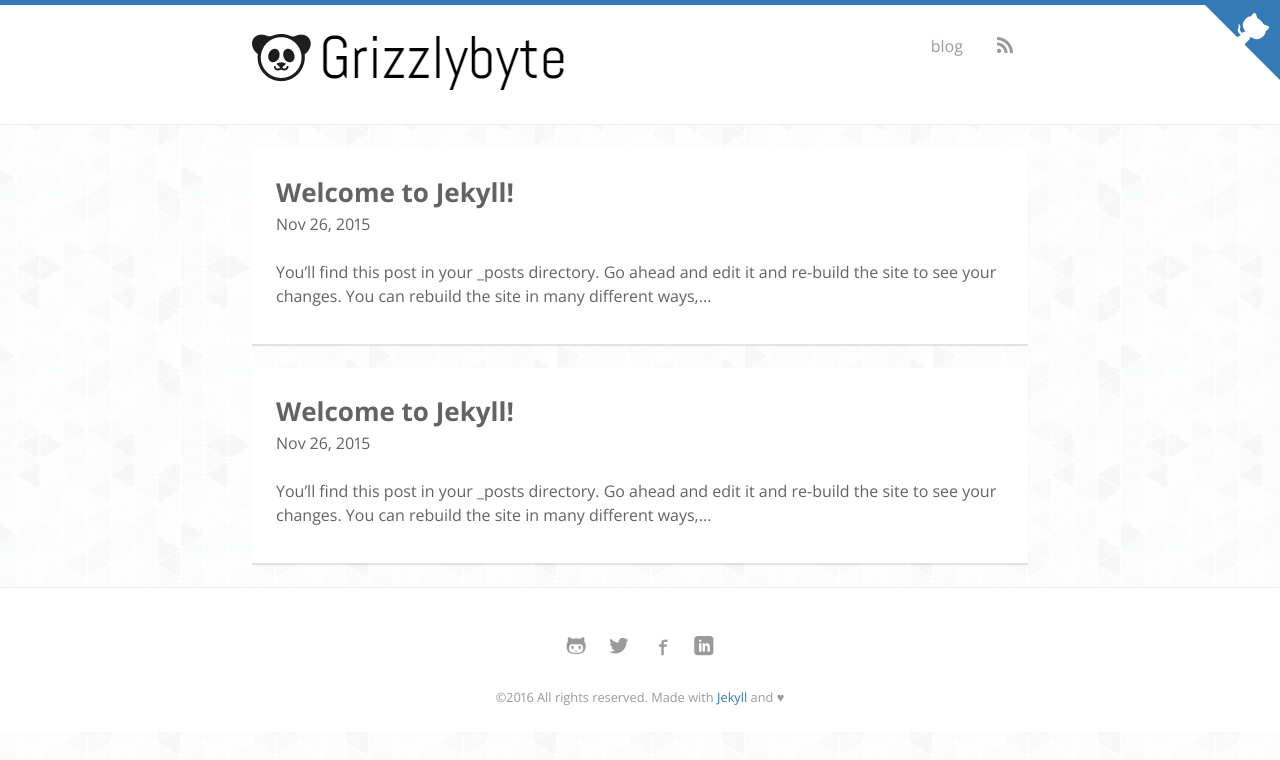
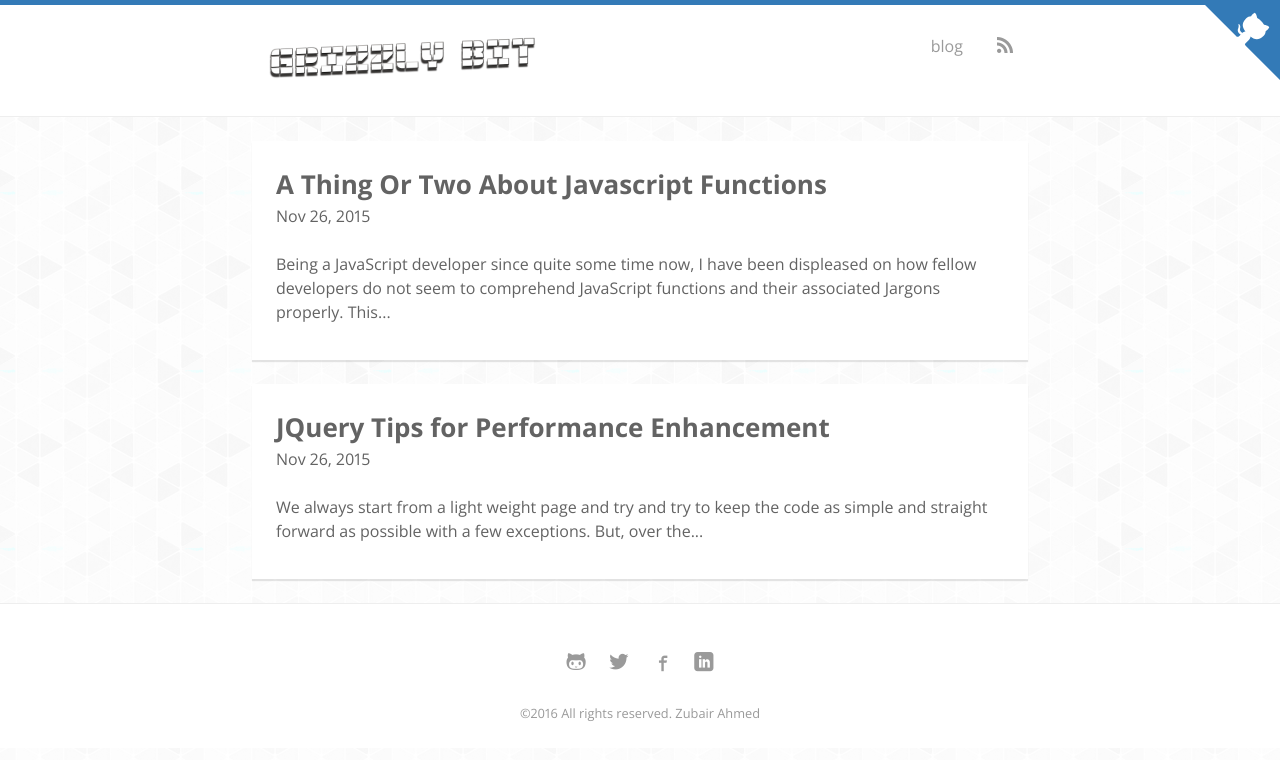
Before and after one commit to zubair1024/Jenny, a Jekyll site: the page built from source/blog/index.html, in a window 1280 px wide. Shown: the top 760 px of the page. Built offline with Jekyll 4.4.1, drawn with Linux system fonts in a browser that asks for light colours; nearby versions of some CDN libraries; some web fonts are replaced; the list of posts is cut into pages by our own code; some of the changed lines change nothing that is shown.

Commit message:
Initial Commit

````diff
--- a/_config.yml
+++ b/_config.yml
@@ -14,7 +14,7 @@ sass:
   style: compressed # expanded
 
 # SEO settings
-title: grizzlybyte
+title: Grizzlybit
 description: "A blog by Zubair Ahmed"
 keywords: "zubair1024, tech, javascript, development, programming, blog, web"
 url: http://github.com/zubair1024
@@ -30,7 +30,7 @@ disqus_site_shortname: "zubair1024"
 author:
   name      : Zubair Ahmed
   job       : Software Engineer
-  bio       : "PROGRAMMER. TECHIE. STRATEGIST. AUTHOR. INTELLECTUALIST."
+  bio       : "Programmer. Inetellectualist. Passionate about design and development. Keen interest on disruptive technologies."
   thumb     : https://avatars2.githubusercontent.com/u/3193073?v=3&s=460
   email     : zubair1024@gmail.com
   url       : http://nandomoreira.me
--- a/source/_includes/footer.html
+++ b/source/_includes/footer.html
@@ -2,7 +2,7 @@
   <div class="container">
     {% include social.html %}
     <p class="txt-medium-gray">
-      <small>&copy;{{ site.time | date: '%Y' }} All rights reserved. Made with <a href="http://jekyllrb.com/" target="_blank">Jekyll</a> and ♥</small>
+      <small>&copy;{{ site.time | date: '%Y' }} All rights reserved. Zubair Ahmed</small>
     </p>
   </div>
 </footer>
--- /dev/null
+++ b/source/_posts/2015-11-26-JQuery-Tips-for-Performance-Enhancement.markdown
@@ -0,0 +1,213 @@
+---
+layout: post
+title:  "JQuery Tips for Performance Enhancement"
+date:   2015-11-26 13:46:52
+comments: true
+categories: jquery, tips
+---
+
+We always start from a light weight page and try and try to keep the code as simple and straight forward as possible with a few exceptions. But, over the course of time, these exceptions accumulate and you have heavy dynamic website that you need to be optimized. Hence, it is always good to keep a few rules in mind when developing a web page or a dynamic JQuery based application.Below are listed some best common performance practices:
+
+#### Always go lower from an #id
+The fastest way to select an element is by #id.
+
+```javascript
+
+    $('#content').hide();
+
+```
+
+#### Use tags before classes
+
+Since, the tag selector in JQuery maps to the native JavaScript method getElementsByTagName(). The best way is to prefix with a tag name and descend from an #id.
+
+```javascript
+
+    var receiveNewsletter = $('#nslForm input.on');
+
+```
+The class selector is the slowest. In browser with trident engine it loops through the entire DOM, which can be considered to be necessarily expensive. Hence, it is is preferable to not to put tag name before an #id.
+
+```javascript
+
+    var content = $('div#content');
+
+```
+It is also preferable not to descend from multiple #id.
+
+```javascript
+
+    var traffic_light = $('#content #traffic_light');
+
+```
+
+#### Cache the parent object
+It is preferable to cache the parent object and then run queries on it.
+
+```javascript
+
+    var header = $('#header');
+    var menu = header.find('.menu');
+    var menu = $('.menu', header);
+
+```
+
+#### Optimize and adhere to Sizzle’s model
+JQuery has been using Sizzle’s Javascript Library which is quite different from the selector engines of the past. The most obvious aspect is that it uses ‘right to left’ model unlike the ‘left to right’ model of the past.
+
+```javascript
+
+    var linkContacts = $('.contact-links div.side-wrapper');
+
+```
+
+instead of:
+
+```javascript
+
+    var linkContacts = $('a.contact-links .side-wrapper');
+
+```
+
+#### Use find() more than context
+The .find() function seems to be faster. But this counts more when you have a lot of traversing a page with lots of DOM elements:
+
+```javascript
+
+    var divs = $('.testdiv', '#pageBody'); // 2353 on Firebug 3.6
+    var divs = $('#pageBody').find('.testdiv'); // 2324 on Firebug 3.6 - The best time
+    var divs = $('#pageBody .testdiv'); // 2469 on Firebug 3.6
+
+```
+
+### Use Chaining
+
+It is better to chain than to cache.
+
+```javascript
+
+    $("#p1").css("color", "red").slideUp(2000).slideDown(2000);
+```
+
+#### Write selectors if needed
+If you have selectors that you use often in your script – extend jQuery object $.expr[‘:’] and write your own selector.
+
+```javascript
+
+    $.extend($.expr[':'], {
+    abovethefold: function(el) {
+    return $(el).offset().top < $(window).scrollTop() + $(window).height();
+    }
+    });
+    var nonVisibleElements = $('div:abovethefold'); // Select the elements
+
+```
+
+#### Cache JQuery Objects
+Cache the objects that you require often.
+
+```javascript
+
+    var header = $('#header');
+    var divs = header.find('div');
+    var forms = header.find('form');
+
+```
+
+#### Wrap elements for DOM insertion
+DOM insertion is considered to be very expensive and slow. Hence, do DOM manipulation less frequently.
+
+```javascript
+
+    var menu = '
+    ';
+    for (var i = 1; i < 100; i++) {
+        menu += '
+    ' + i + '';
+    }
+    menu += '';
+    $('#header').prepend(menu);
+
+    // Instead of doing:
+
+    $('#header').prepend('
+    ');
+    for (var i = 1; i < 100; i++) {
+        $('#menu').append('
+    ' + i + '');
+    }
+
+```
+
+#### Use Object Detection
+It’s great that jQuery methods don’t throw a ton of errors at your users, but that doesn’t mean that as a developer you should just rely on that. Even though it won’t throw an error, jQuery will have to execute a number of useless functions before determining that an object doesn’t exist.
+
+Use $.ajax() rather than $.get(), $.getJSON(), $.post()
+For better performance you can use direct functions like $.ajax() rather than $.get(), $.getJSON(), $.post() because the last ones are shortcuts that call the $.ajax() function.
+
+Use jQuery’s internal data()
+Use the .data() function to store stuff for your elements:
+
+```javascript
+
+    $('#head').data('name', 'value');
+    // later in your application:
+    $('#head').data('name');
+
+```
+
+#### Use jQuery utility functions
+Don’t forget about jQuery Utilities functions that can be very handy($.isFunction(), $.isArray(),$.each() etc).
+
+Add “JS” class to your HTML Attribute
+As soon as jQuery has loaded you use it to add a “JS” class to your HTML tag.
+
+```javascript
+
+	$('HTML').addClass('JS');
+
+```
+
+Because that only happens when javascript is enabled, you can use it to add CSS styles which only work if the user has JavaScript switched on
+
+```css
+
+  /* In your css */
+    .JS #myDiv{display:none;}
+
+```
+
+
+So, what this means is that we can hide content when JavaScript is switched on and then use jQuery to show it when necessary, while those with JavaScript off see all of the content, as it’s not hidden.
+
+#### Defer to $(window).load
+It’s faster to use $(window).load() than $(document).ready(). though, this is situational and needs to be tested.
+
+Leverage Event Delegation (a.k.a. Bubbling)
+When you have a lot of elements in a container and you want to assign an event to all of them – use delegation to handle it.
+
+```javascript
+
+    $("table").delegate("td", "hover", function(){
+        $(this).toggleClass("hover");
+    });
+
+```
+
+#### Shorthand for the ready events
+If you want to save some bits on compressing your js plugin – replace the $(document).onready() event:
+
+```javascript
+
+    // Instead of:
+    $(document).ready(function (){
+        // your code
+    });
+    // you can do:
+    $(function (){
+        // your code
+    });
+
+```
+
+Happy Programming!
--- /dev/null
+++ b/source/_posts/2015-11-26-a-thing-or-two-about-javascript-functions.markdown
@@ -0,0 +1,197 @@
+---
+layout: post
+title:  "A Thing Or Two About Javascript Functions"
+date:   2015-11-26 13:46:52
+comments: true
+categories: javascript
+---
+Being a JavaScript developer since quite some time now, I have been displeased on how fellow developers do not seem to comprehend JavaScript functions and their associated Jargons properly. This can be seen as a consequence of taking them for granted, thinking how different can they be from functions in other programming languages. Truth be told, they are not so different but there are subtle differences that need to be accounted for, especially when you term yourself as a JavaScript programming. Frankly, I’m writing this post because I recently met a developer with really good programming skills but failed on some basics of JavaScript functions. Though, I would still say that this post is meant for the noobs and if you’re not a noob you can just scrap those this post.Knowing the different ways of expressing and defining functions opens up the possibility of implementing a logic in a more optimal way in JavaScript.
+
+### Function declaration and function expression
+
+When you state a function with the keyword, it becomes a function declaration and when you put the JavScript function declaration in a JavScript expression it becomes a function expression.
+
+```javascript
+
+    // Function declaration
+    function function_name() {};
+    // Function expression
+    var function_name = function() {};
+
+```
+All JavaScript functions are hoisted. Hoisted means that it is moved up in the scope. ence writing a function call before the function declaration works.
+
+```javascript
+
+    function_name();//function call[WORKS]
+    function function_name(){};
+
+```
+
+But when you can’t do the same when the function is used in an expression.
+
+```javascript
+
+    function_name();//function call[WON'T WORK]
+    var function_name = function(){};
+
+```
+### Self Invoking or Immediately Invoking Function Expression (IIFE)
+
+It’s a function expression, the code of which gets executed immediately, unusually only once. You can create one by simply adding () (syntax used for calling a function) right after a function expression. As you can see below it can be anonymous.
+
+```javascript
+
+    (function optional_function_name() {
+      //body
+    }());
+
+```
+or
+
+```javascript
+
+    (function optional_function_name() {
+      //body
+    })();
+
+```
+
+The parenthesis around the function declaration converts it to an expression and then adding () after it calls the function. There are different ways of doing the same.
+
+```javascript
+
+    // Some of the ways to create IIFEs
+    !function() { /* ... */ }();
+    +function() { /* ... */ }();
+    new function() { /* ... */ };
+
+```
+IIFE is ideal for writing code that needs to execute only once, namespacing, creating closures, creating private variables etc.
+
+### Methods
+
+When a function is an object’s property, it is called method. I’m not much of a jargon nazi, but I cannot emphasis on this enough little terminology. Since a function is also an object, a function inside another function is also a method.
+
+```javascript
+
+    var calc = {
+      add : function(a,b){return a+b},
+      sub : function(a,b){return a-b}
+    }
+    console.log(calc.add(1,2)); //3
+    console.log(calc.sub(80,2)); //78
+    function add(a){
+      return function(b){return a+b;}
+    }
+    console.log(add(1)(2)); // Output is 3
+
+```
+
+### Arrow Functions (ES6 Standard) [Only in Firefox]
+
+A new function definition from ES6 Standard provides a shorter syntax for function expression. Though, this methodology has quite caught on, it worthwhile to note it.
+
+```javascript
+
+    () => { /* body */ }
+
+```
+
+So a function expression
+
+```javascript
+
+    var sing = function(){
+      console.log('singing...')
+    };
+
+```
+can be written as
+
+```javascript
+
+    var sing = () => {
+      console.log('singing...')
+    };
+
+```
+
+Please note that these functions are anonymous and does not have its own this value, this inside it will be same as this in the enclosing code.
+
+What is the point of this? It comes in handy when minimizing code
+
+```javascript
+
+    setInterval(function () {
+      console.log('message')
+    }, 1000);
+
+```
+
+can be written as
+
+```javascript
+
+    setInterval(() => console.log('message'), 1000);
+
+```
+
+### Generator Functions (ES6 Standard) [Only in Firefox]
+
+Generator functions are capable of halting and continuing its execution.
+
+```javascript
+
+    function* function_name(){}
+    //or
+    function *function_name(){}
+
+```
+
+Generator functions create iterators. The iterator’s next method is then used to execute the code inside the generator function until the yield keyword is reached.
+
+```javascript
+
+    function *generator_func(count) {
+    for(var i=0;i<count;i++){
+    yield i+1;
+    }
+    }
+
+    var itr = generator_func(4);
+    console.log(itr.next()); //Object { value: 1, done: false }
+    console.log(itr.next()); //Object { value: 2, done: false }
+    console.log(itr.next()); //Object { value: 3, done: false }
+    console.log(itr.next()); //Object { value: 4, done: false }
+    console.log(itr.next()); //Object { value: undefined, done: true }
+    console.log(itr.next()); //Object { value: undefined, done: true }
+```
+
+There’s also a yield* expression which passes the value to another generator function
+
+```javascript
+
+    function *fruits(fruit) {
+    yield* veggies(fruit);
+    yield "Grapes";
+    }
+
+    function *veggies(fruit){
+    yield fruit + " and Spinach";
+    yield fruit + " and Broccoli";
+    yield fruit + " and Cucumber";
+    }
+
+    var itr = fruits("Apple");
+    console.log(itr.next().value); //"Apple and Spinach"
+    console.log(itr.next().value); //"Apple and Broccoli"
+    console.log(itr.next().value); //"Apple and Cucumber"
+    console.log(itr.next().value); //"Grapes"
+    console.log(itr.next().value); //undefined
+
+```
+
+Anyhow, these are a few points that every JavaSript programming, a noob or a pro, needs to be familiar with.
+
+Happy Programming!
--- a/source/_posts/2015-11-26-welcome-to-jekyll - Copy.markdown
+++ /dev/null
@@ -1,26 +0,0 @@
----
-layout: post
-title:  "Welcome to Jekyll!"
-date:   2015-11-26 13:46:52
-comments: true
-categories: jekyll update
----
-You’ll find this post in your `_posts` directory. Go ahead and edit it and re-build the site to see your changes. You can rebuild the site in many different ways, but the most common way is to run `jekyll serve`, which launches a web server and auto-regenerates your site when a file is updated.
-
-To add new posts, simply add a file in the `_posts` directory that follows the convention `YYYY-MM-DD-name-of-post.ext` and includes the necessary front matter. Take a look at the source for this post to get an idea about how it works.
-
-Jekyll also offers powerful support for code snippets:
-
-{% highlight ruby %}
-def print_hi(name)
-  puts "Hi, #{name}"
-end
-print_hi('Tom')
-#=> prints 'Hi, Tom' to STDOUT.
-{% endhighlight %}
-
-Check out the [Jekyll docs][jekyll] for more info on how to get the most out of Jekyll. File all bugs/feature requests at [Jekyll’s GitHub repo][jekyll-gh]. If you have questions, you can ask them on [Jekyll’s dedicated Help repository][jekyll-help].
-
-[jekyll]:      http://jekyllrb.com
-[jekyll-gh]:   https://github.com/jekyll/jekyll
-[jekyll-help]: https://github.com/jekyll/jekyll-help
--- a/source/_posts/2015-11-26-welcome-to-jekyll.markdown
+++ /dev/null
@@ -1,26 +0,0 @@
----
-layout: post
-title:  "Welcome to Jekyll!"
-date:   2015-11-26 13:46:52
-comments: true
-categories: jekyll update
----
-You’ll find this post in your `_posts` directory. Go ahead and edit it and re-build the site to see your changes. You can rebuild the site in many different ways, but the most common way is to run `jekyll serve`, which launches a web server and auto-regenerates your site when a file is updated.
-
-To add new posts, simply add a file in the `_posts` directory that follows the convention `YYYY-MM-DD-name-of-post.ext` and includes the necessary front matter. Take a look at the source for this post to get an idea about how it works.
-
-Jekyll also offers powerful support for code snippets:
-
-{% highlight ruby %}
-def print_hi(name)
-  puts "Hi, #{name}"
-end
-print_hi('Tom')
-#=> prints 'Hi, Tom' to STDOUT.
-{% endhighlight %}
-
-Check out the [Jekyll docs][jekyll] for more info on how to get the most out of Jekyll. File all bugs/feature requests at [Jekyll’s GitHub repo][jekyll-gh]. If you have questions, you can ask them on [Jekyll’s dedicated Help repository][jekyll-help].
-
-[jekyll]:      http://jekyllrb.com
-[jekyll-gh]:   https://github.com/jekyll/jekyll
-[jekyll-help]: https://github.com/jekyll/jekyll-help
--- a/source/css/main.scss
+++ b/source/css/main.scss
@@ -4,3 +4,8 @@
 
 @charset "utf-8";
 @import "main";
+
+p {
+  margin: 0 0 0.75em;
+  font-weight: 500;
+}
````
Also changed, not shown: source/images/author.jpg (deleted), source/images/logo_full.png, 11 other files.
